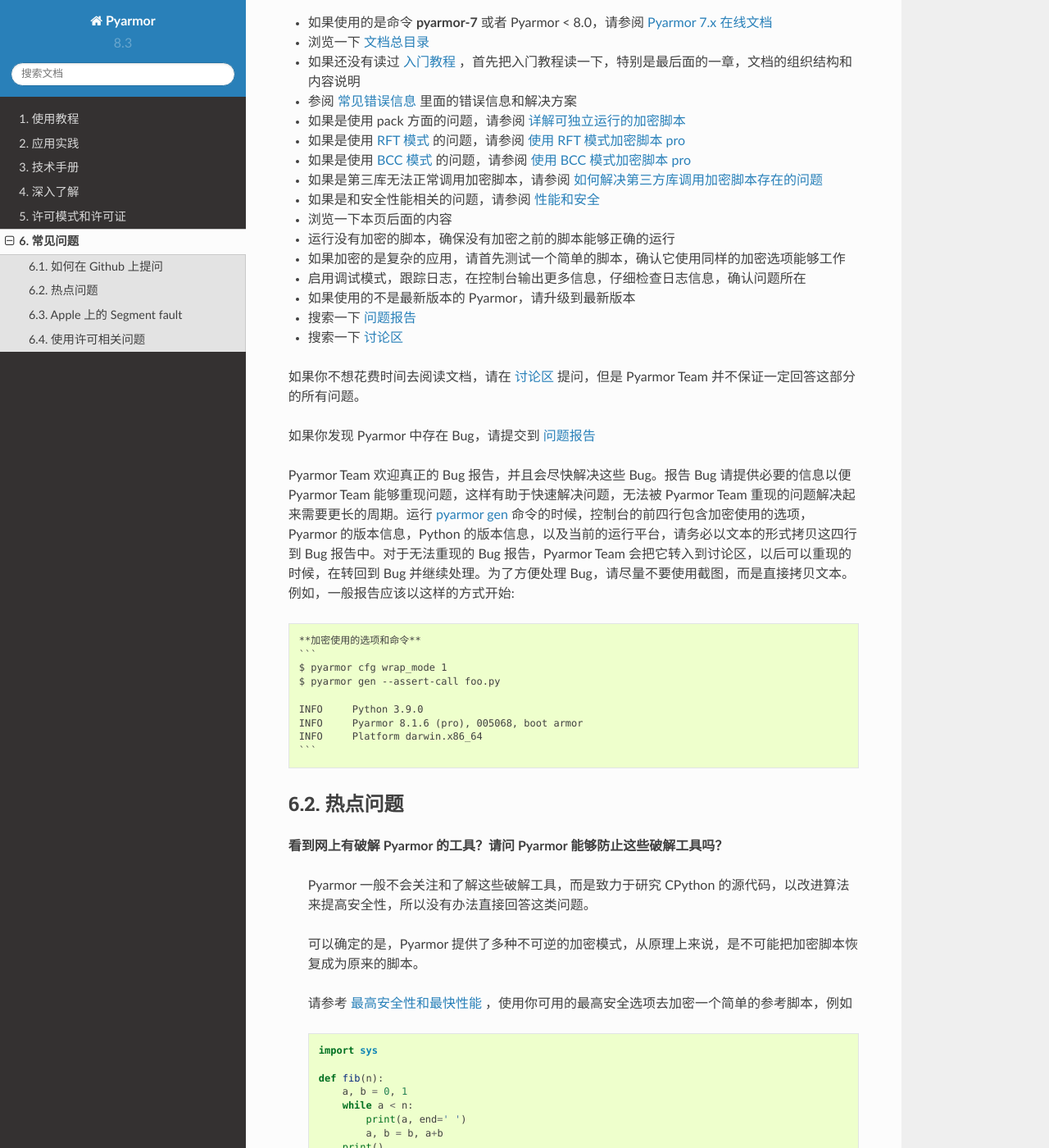
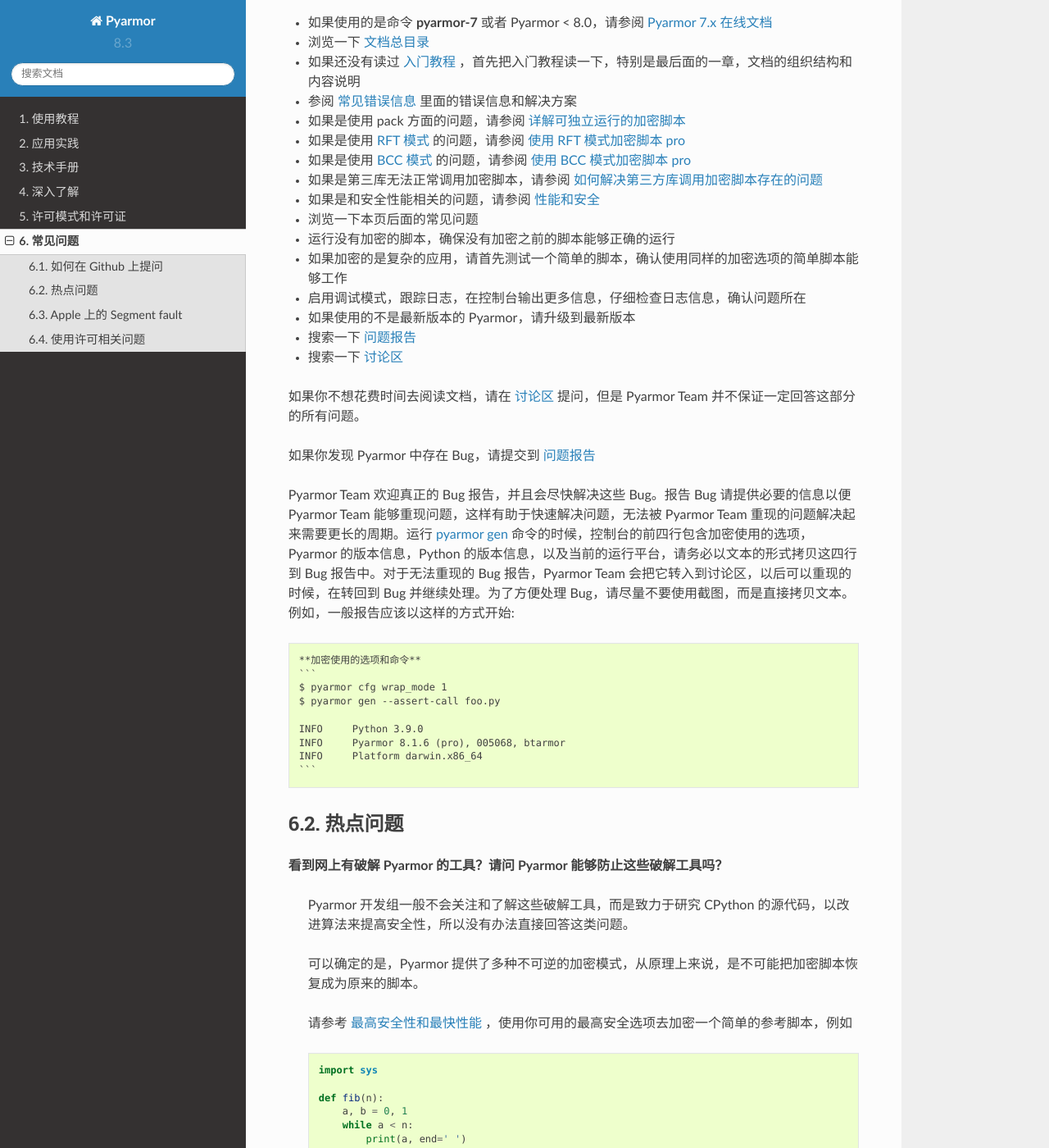
Before and after one commit to dashingsoft/pyarmor-docs-zh, a Sphinx documentation site: the page built from docs/questions.rst, in a window 1280 px wide and 1400 px high, scrolled down 643 px. Shown: the whole window at 82% size. Built offline with Sphinx 7.4.7 and the Read the Docs theme 2.0.0, drawn with Linux system fonts in a browser that asks for light colours; some of the changed text lies outside the part shown.

Commit message:
润色常见问题

````diff
--- a/docs/questions.rst
+++ b/docs/questions.rst
@@ -35,11 +35,11 @@
 
 - 如果是和安全性能相关的问题，请参阅 :doc:`topic/performance`
 
-- 浏览一下本页后面的内容
+- 浏览一下本页后面的常见问题
 
 - 运行没有加密的脚本，确保没有加密之前的脚本能够正确的运行
 
-- 如果加密的是复杂的应用，请首先测试一个简单的脚本，确认它使用同样的加密选项能够工作
+- 如果加密的是复杂的应用，请首先测试一个简单的脚本，确认使用同样的加密选项的简单脚本能够工作
 
 - 启用调试模式，跟踪日志，在控制台输出更多信息，仔细检查日志信息，确认问题所在
 
@@ -61,7 +61,7 @@
    $ pyarmor gen --assert-call foo.py
 
    INFO     Python 3.9.0
-   INFO     Pyarmor 8.1.6 (pro), 005068, boot armor
+   INFO     Pyarmor 8.1.6 (pro), 005068, btarmor
    INFO     Platform darwin.x86_64
    ```
 
@@ -70,7 +70,7 @@
 
 **看到网上有破解 Pyarmor 的工具？请问 Pyarmor 能够防止这些破解工具吗？**
 
-  Pyarmor 一般不会关注和了解这些破解工具，而是致力于研究 CPython 的源代码，以改进算法来提高安全性，所以没有办法直接回答这类问题。
+  Pyarmor 开发组一般不会关注和了解这些破解工具，而是致力于研究 CPython 的源代码，以改进算法来提高安全性，所以没有办法直接回答这类问题。
 
   可以确定的是，Pyarmor 提供了多种不可逆的加密模式，从原理上来说，是不可能把加密脚本恢复成为原来的脚本。
 
````
Also changed, not shown: other parts of docs/questions.rst (+1 -1 lines).
